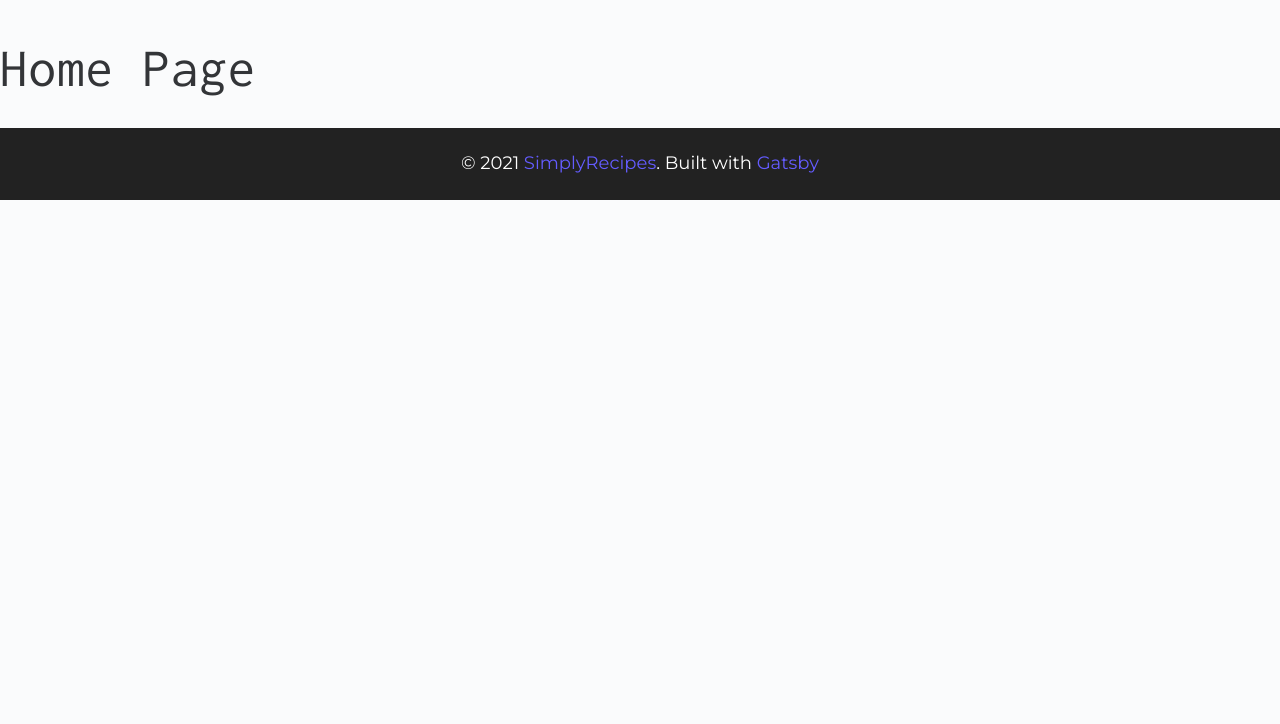
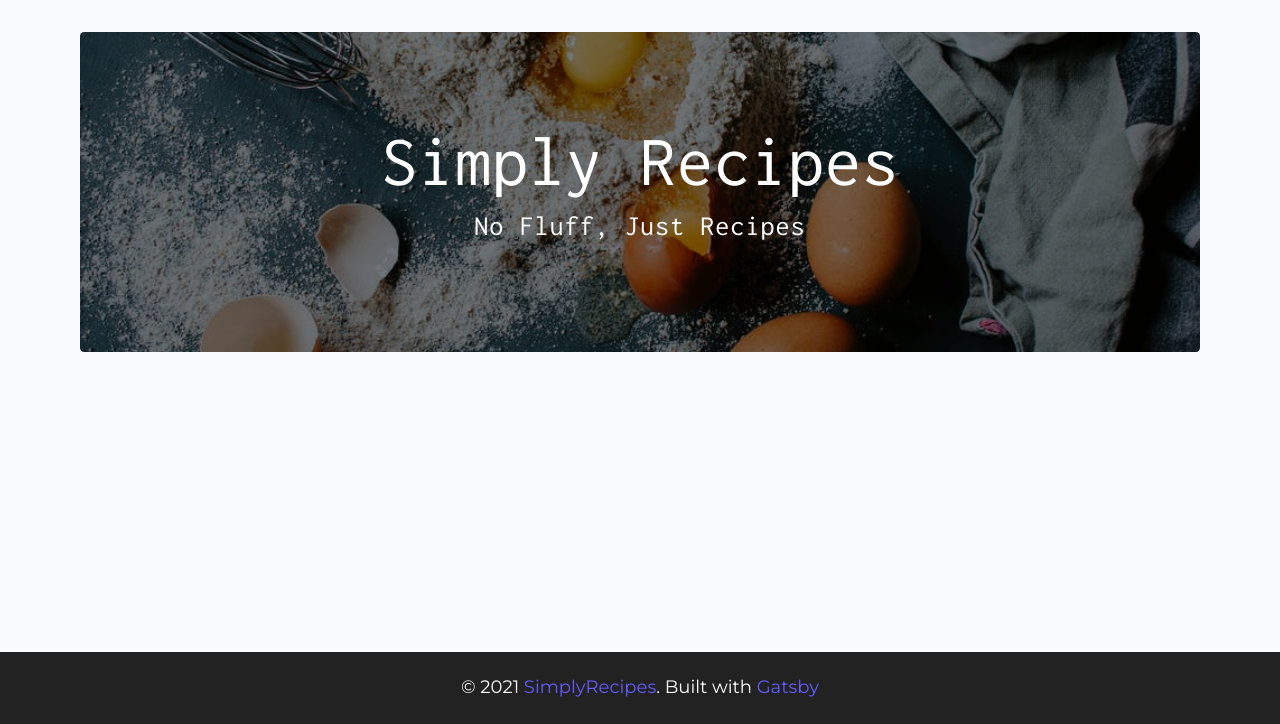
Before and after one commit to MajhiRockzZ/gatsby-simply-recipes, a Gatsby site: page / in a window 1280 px wide. Shown: the part 76-800 px from the top of the page. Built offline with nearby package versions, Linux system fonts and the light colour scheme; Gatsby itself is replaced by a stand-in of ours.

Commit message:
📦 NEW: Add Hero Page

```diff
--- a/src/pages/index.js
+++ b/src/pages/index.js
@@ -2,10 +2,28 @@
 
 import Layout from "../components/Layout"
 
+import { StaticImage } from "gatsby-plugin-image"
+
 export default function HomePage() {
   return (
     <Layout>
-      <h1>Home Page</h1>
+      <main className="page">
+        <header className="hero">
+          <StaticImage
+            src="../assets/images/main.jpeg"
+            alt="eggs"
+            className="hero-img"
+            placeholder="tracedSVG"
+            layout="fullWidth"
+          />
+          <div className="hero-container">
+            <div className="hero-text">
+              <h1>simply recipes</h1>
+              <h4>no fluff, just recipes</h4>
+            </div>
+          </div>
+        </header>
+      </main>
     </Layout>
   )
 }
```
